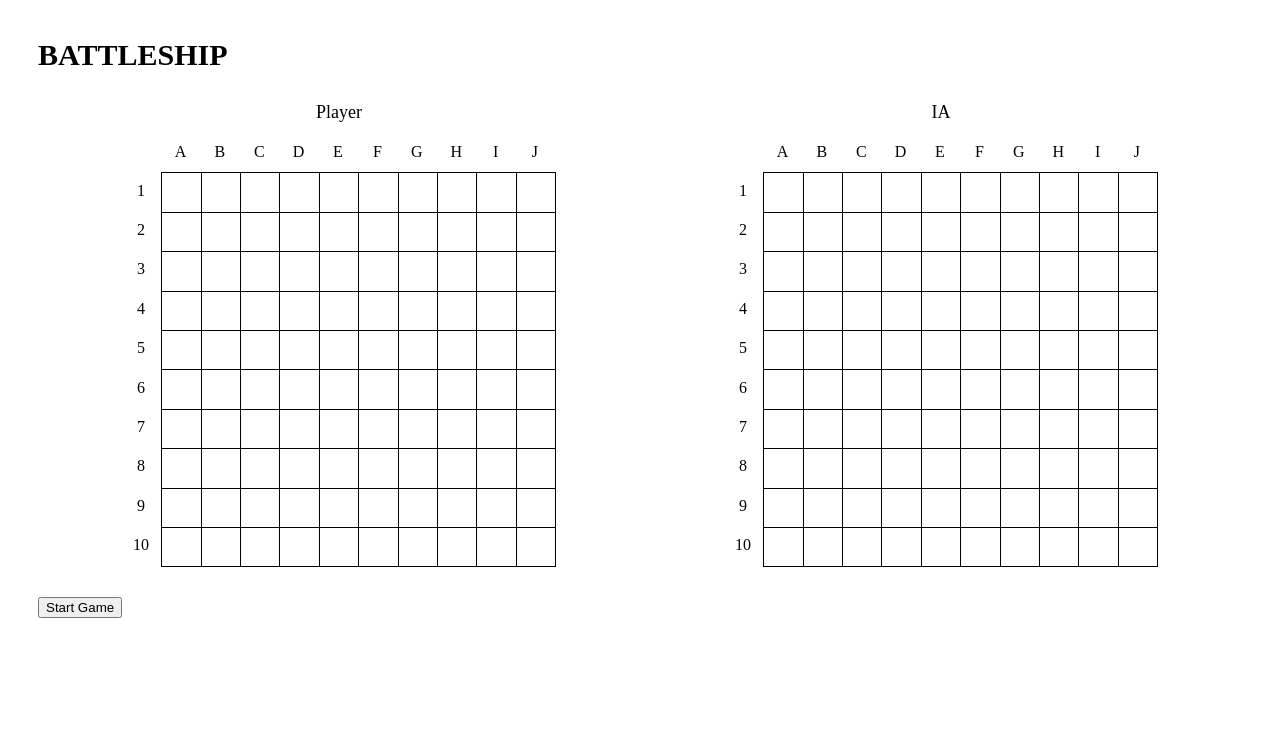
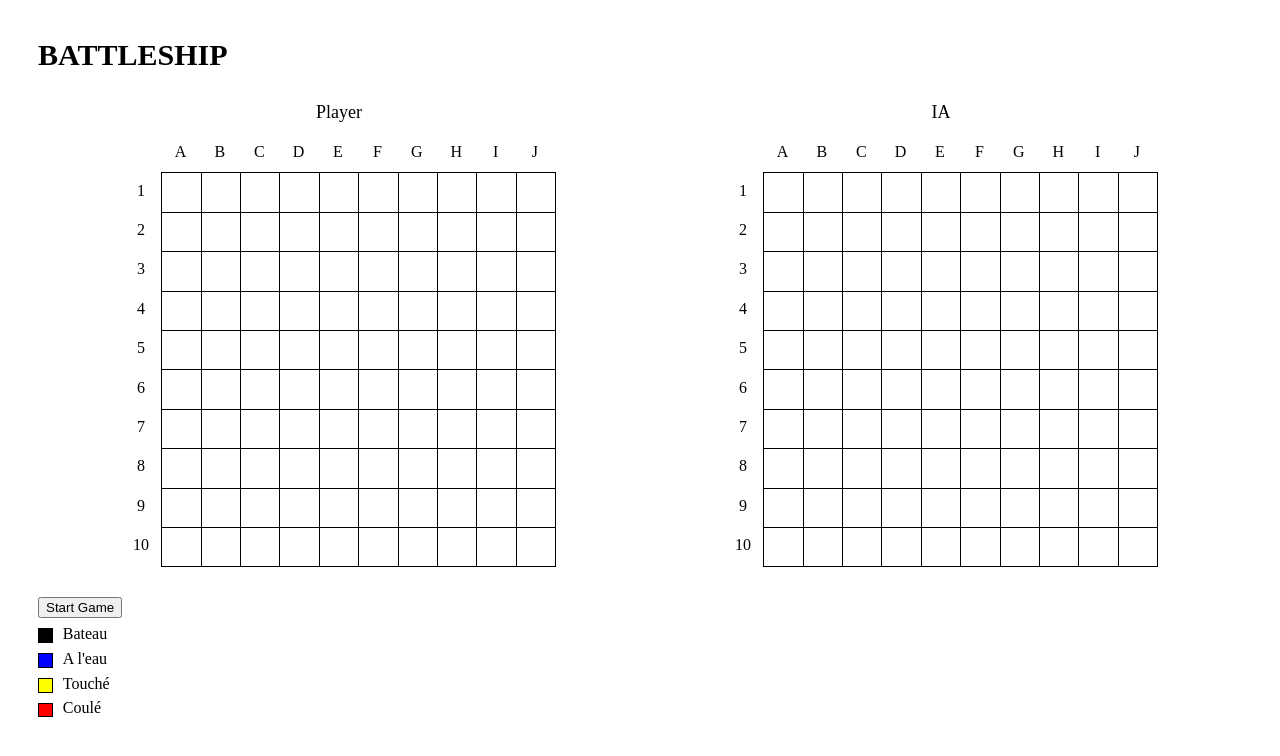
Before and after one commit to theodo/dojo-battleship, a Vue app: page / in a window 1280 px wide. Shown: the top 756 px of the page. Built offline with nearby package versions, Linux system fonts and the light colour scheme.

Commit message:
Add cells legend

```diff
--- a/src/components/BattleBoard.vue
+++ b/src/components/BattleBoard.vue
@@ -18,11 +18,28 @@
       />
     </div>
     <button class="start-button" @click="startGame">Start Game</button>
+    <div class="cells-line-legend">
+      <Cell :status="'ship'" :visible="true" class="cell"></Cell>
+      <div>Bateau</div>
+    </div>
+    <div class="cells-line-legend">
+      <Cell :status="'missed'" :visible="true" class="cell"></Cell>
+      <div>A l'eau</div>
+    </div>
+    <div class="cells-line-legend">
+      <Cell :status="'hit'" :visible="true" class="cell"></Cell>
+      <div>Touché</div>
+    </div>
+    <div class="cells-line-legend">
+      <Cell :status="'sunk'" :visible="true" class="cell"></Cell>
+      <div>Coulé</div>
+    </div>
   </div>
 </template>
 
 <script>
 import PlayBoard from "./PlayBoard.vue";
+import Cell from "./Cell.vue";
 import { generateRandomAssets } from "../services/board-helper.js";
 import { shoot } from "../services/play-helper.js";
 import { findTargetCellV2 } from "../services/ia-helper.js";
@@ -31,7 +48,8 @@ import Vue from "vue";
 export default {
   name: "BattleBoard",
   components: {
-    PlayBoard
+    PlayBoard,
+    Cell
   },
   data: function() {
     return {
@@ -118,4 +136,15 @@ export default {
 .IA {
   color: red;
 }
+.cells-line-legend > div {
+  display: inline-block;
+  vertical-align: bottom;
+}
+.cell {
+  margin-top: 10px;
+  margin-right: 10px;
+  border: 1px solid black;
+  height: 1vw;
+  width: 1vw;
+}
 </style>
```
